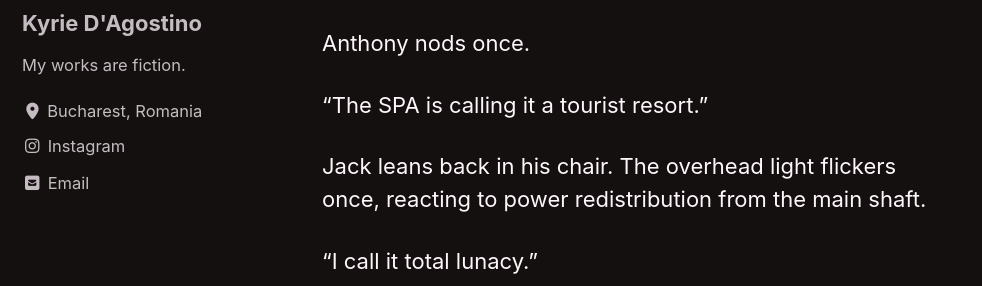
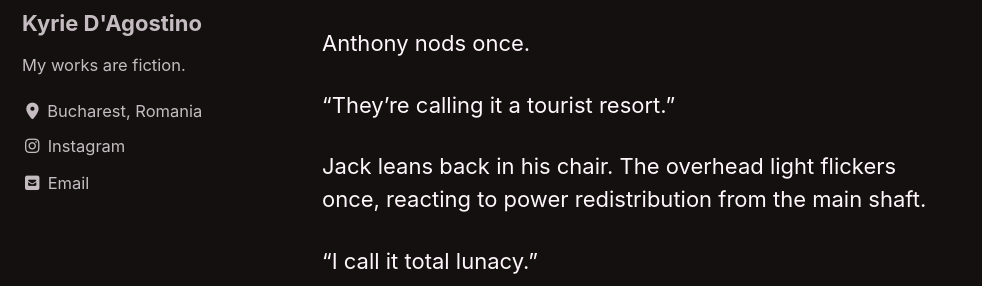
Before and after one commit to kyrie-edelweiss/edelweiss-archive, a Jekyll site: the page built from _pages/red-king.md, in a window 1280 px wide and 900 px high, scrolled down 65438 px. Shown: the part 168-454 px from the top of the window, without its empty margins (0-982 px from the left). Built offline with Jekyll 4.4.1, drawn with Linux system fonts in a browser that asks for light colours; cached includes are drawn as plain includes; our own code applies the rules of GitHub Pages for plain Markdown files.

Commit message:
Update red-king.md

```diff
--- a/_pages/red-king.md
+++ b/_pages/red-king.md
@@ -1333,7 +1333,7 @@ Jack lets out a single, sharp exhale. A laugh, or maybe a bark.
 
 Anthony nods once.
 
-“The SPA is calling it a tourist resort.”
+“They're calling it a tourist resort.”
 
 Jack leans back in his chair. The overhead light flickers once, reacting to power redistribution from the main shaft.
 
```
